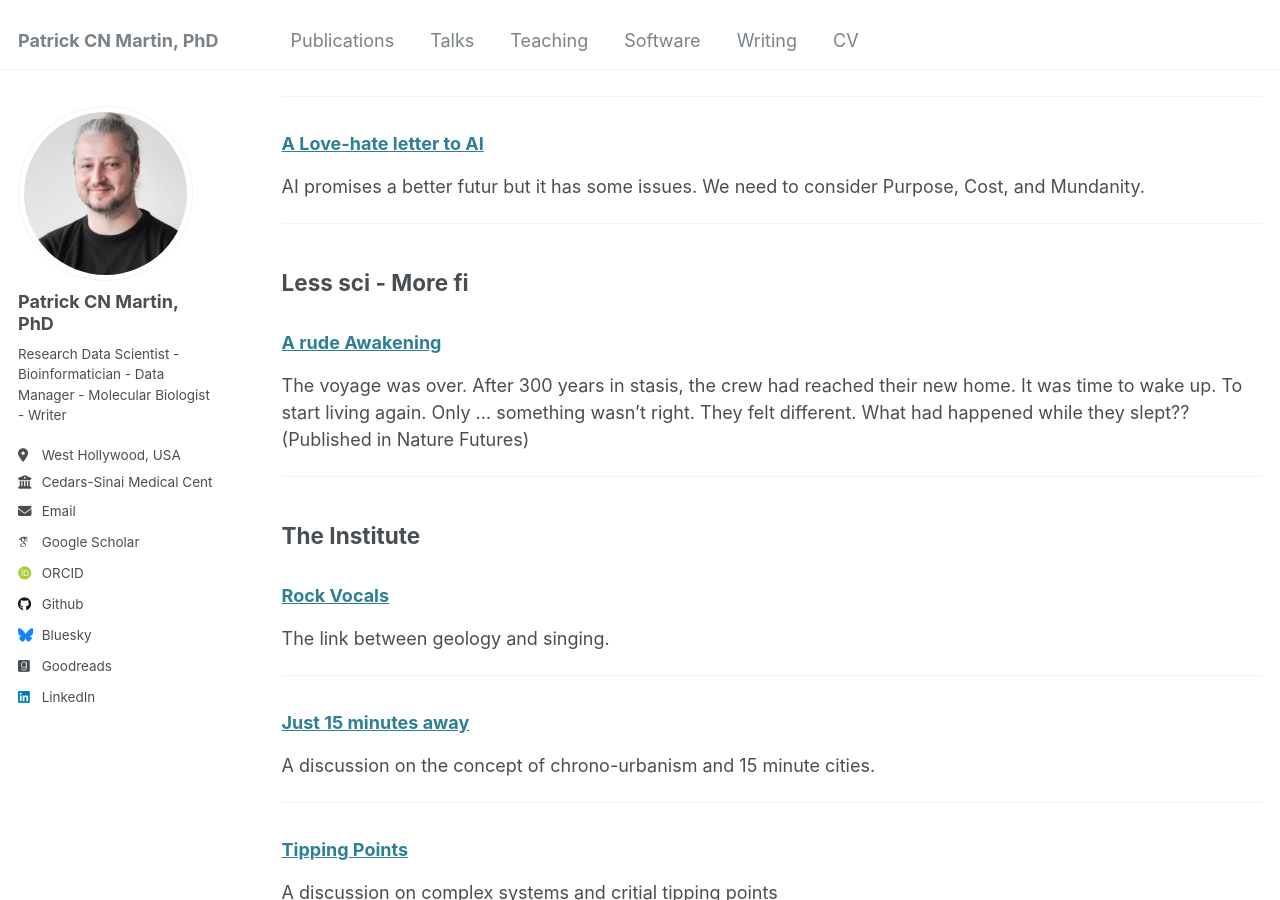
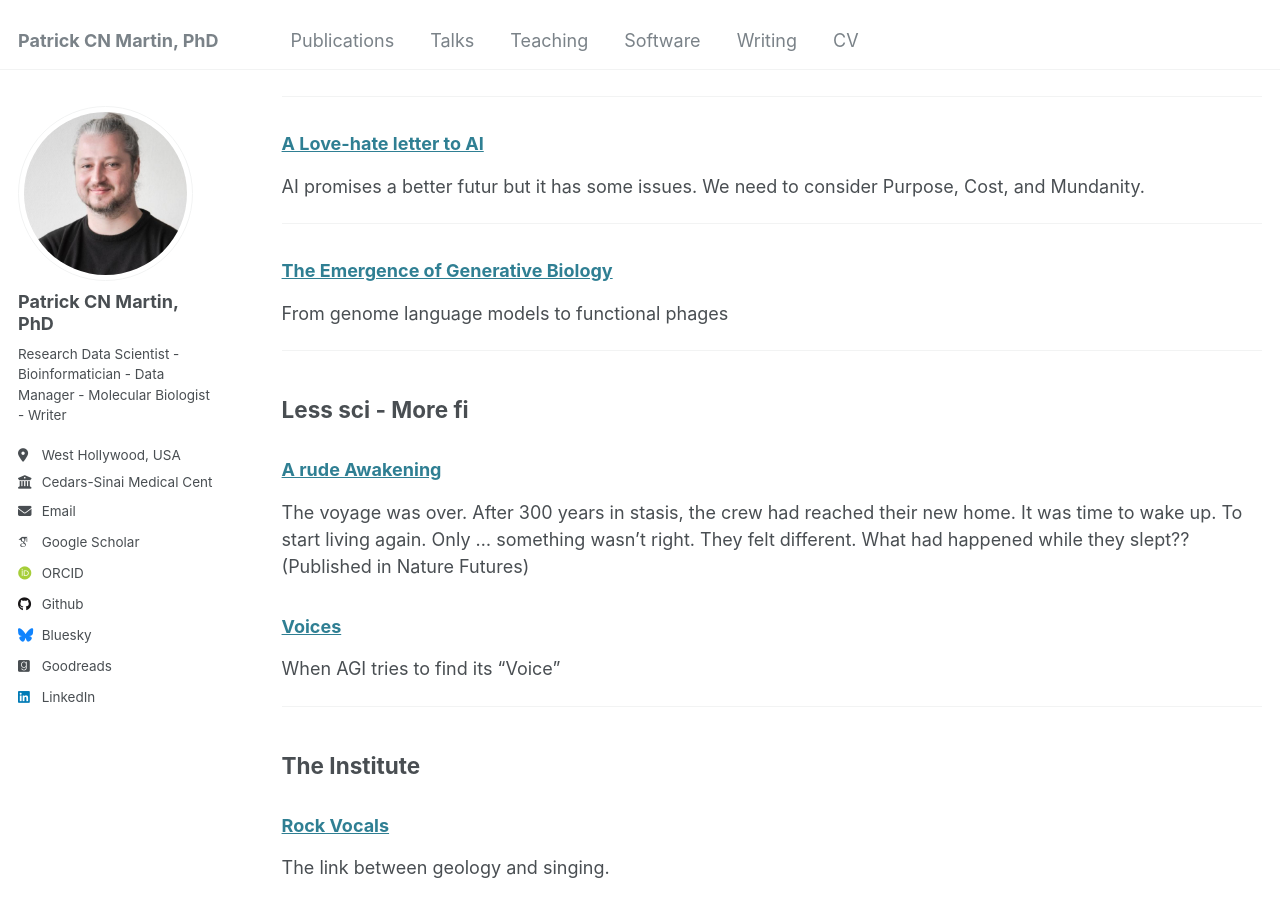
Before and after one commit to patrickCNMartin/patrickCNMartin.github.io, a Jekyll site: the page built from _pages/writing.md, in a window 1280 px wide and 900 px high, scrolled down 435 px. Built offline with Jekyll 4.4.1, drawn with Linux system fonts in a browser that asks for light colours; some web fonts are replaced.

Commit message:
forgot writing

```diff
--- a/_pages/writing.md
+++ b/_pages/writing.md
@@ -34,11 +34,18 @@ Science communication through the lens of fictional naratives.
 AI promises a better futur but it has some issues. We need to consider Purpose, Cost, and Mundanity.
 
 ---
+### [The Emergence of Generative Biology](https://pcnmartin.substack.com/p/the-emergence-of-generative-biology)
+From genome language models to functional phages
+
+---
 
 ## Less sci - More fi
 
 ### [A rude Awakening](https://www.nature.com/articles/d41586-025-02488-9)
 The voyage was over. After 300 years in stasis, the crew had reached their new home. It was time to wake up. To start living again. Only … something wasn’t right. They felt different. What had happened while they slept?? (Published in Nature Futures)
+
+### [Voices](https://pcnmartin.substack.com/p/voices)
+When AGI tries to find its "Voice"
 
 ---
 
```
